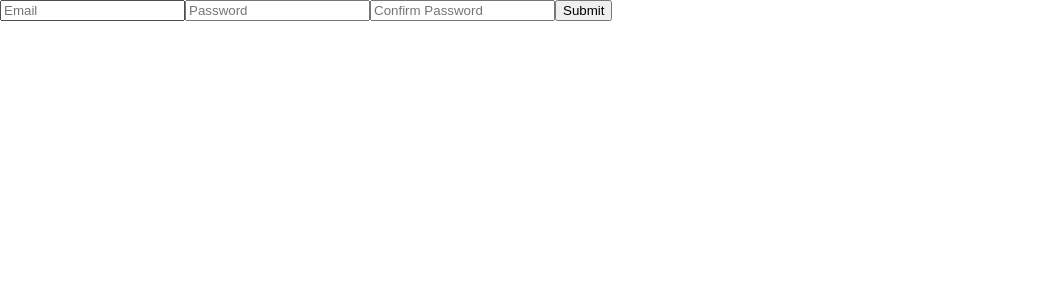
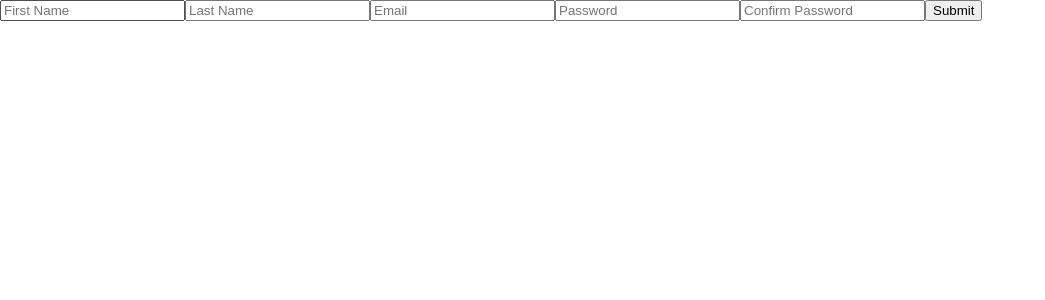
Before and after one commit to reaganforonda/learning, a React (Create React App) app: page /#/register in a window 1280 px wide. Shown: the top 300 px of the page, without its empty margins (0-1045 px from the left). Built offline with nearby package versions, Linux system fonts and the light colour scheme.

Commit message:
register view

```diff
--- a/src/components/Register/RegisterView.js
+++ b/src/components/Register/RegisterView.js
@@ -1,5 +1,5 @@
 import React from 'react';
-
+import axios from 'axios';
 
 export default class RegisterView extends React.Component{
     constructor(props) {
@@ -9,7 +9,8 @@ export default class RegisterView extends React.Component{
             email: '',
             pw :  '',
             confirmPW: '',
-            displayPWError: false
+            displayPWError: false,
+            firstName: ''
         }
 
         this.handleInputChange = this.handleInputChange.bind(this);
@@ -25,9 +26,11 @@ export default class RegisterView extends React.Component{
         if(this.state.pw === this.state.confirmPW) {
             this.setState({displayPWError: false});
             let user ={
-                email: this.state.email,
+                email: this.state.email.toLowerCase(),
                 pw: this.state.pw,
-                confirmPW : this.state.confirmPW
+                confirmPW : this.state.confirmPW,
+                firstName: this.state.firstName,
+                lastName: this.state.lastName
             }
 
             console.log(user);
@@ -40,6 +43,8 @@ export default class RegisterView extends React.Component{
         return (
             <div className='registerview'>
                 <form className='registerform' onSubmit={(e)=>this.handleFormSubmit(e)}>
+                    <input required={true} name='firstName' type='text' placeholder='First Name' onChange={(e)=> this.handleInputChange(e)}/>
+                    <input required={true} name='lastName' type='text' placeholder='Last Name' onChange={(e)=> this.handleInputChange(e)}/>
                     <input required={true} name='email' type='email' placeholder='Email' onChange={(e)=> this.handleInputChange(e)}/>
                     <input required={true} name='pw' type='password' placeholder='Password' onChange={(e)=> this.handleInputChange(e)}/>
                     <input required={true} name='confirmPW' type='password' placeholder='Confirm Password' onChange={(e)=> this.handleInputChange(e)}/>
```
